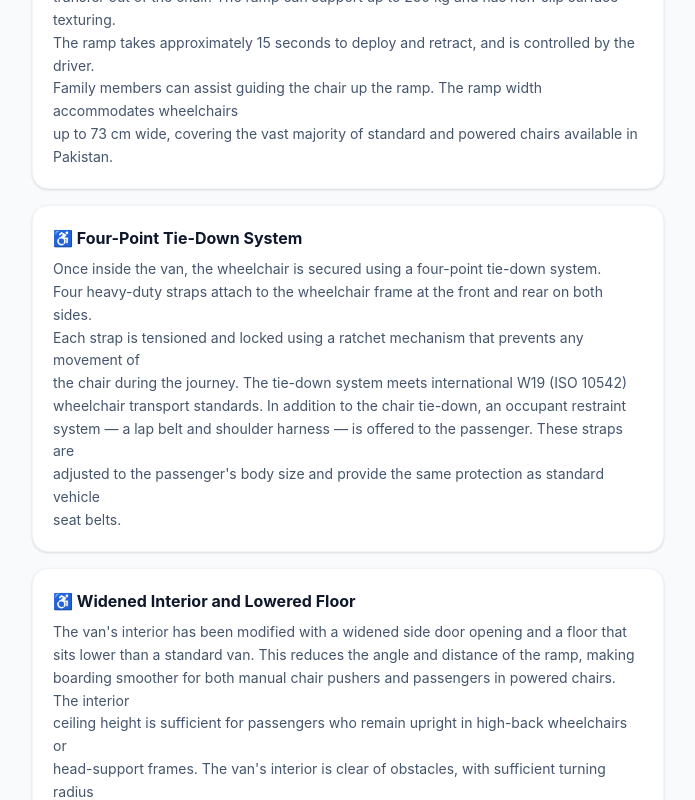
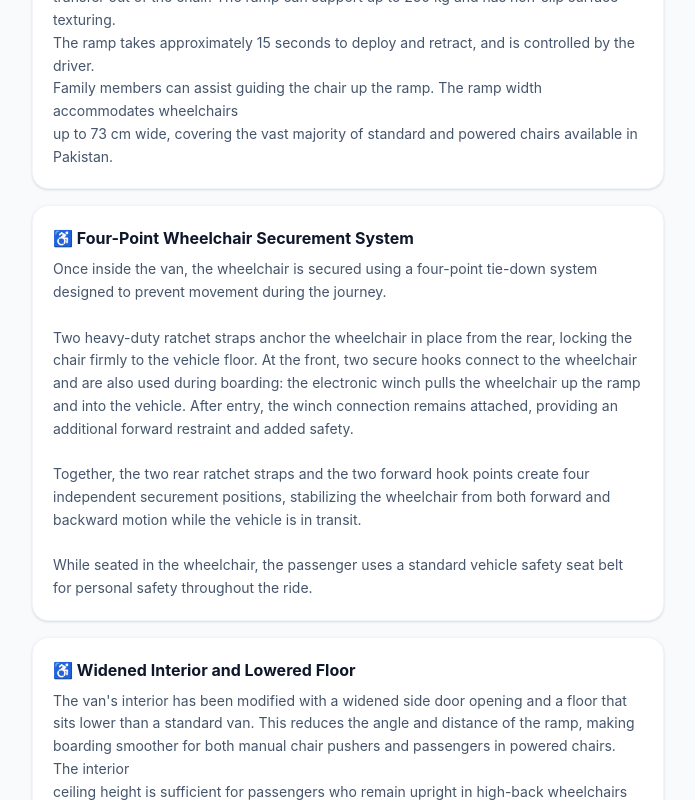
Before and after one commit to Abbas-nps/maya-cabs, a React (Vite) app: page /wheelchair-transport in a window 1280 px wide. Shown: the part 562-1362 px from the top of the page, without its empty margins (292-987 px from the left). Built offline with nearby package versions, Linux system fonts and the light colour scheme.

Commit message:
update wheelchair securement system copy

```diff
--- a/src/pages/WheelchairTransport.jsx
+++ b/src/pages/WheelchairTransport.jsx
@@ -49,15 +49,14 @@ Family members can assist guiding the chair up the ramp. The ramp width accommod
 up to 73 cm wide, covering the vast majority of standard and powered chairs available in Pakistan.`,
               },
               {
-                title: "Four-Point Tie-Down System",
-                body: `Once inside the van, the wheelchair is secured using a four-point tie-down system.
-Four heavy-duty straps attach to the wheelchair frame at the front and rear on both sides.
-Each strap is tensioned and locked using a ratchet mechanism that prevents any movement of
-the chair during the journey. The tie-down system meets international W19 (ISO 10542)
-wheelchair transport standards. In addition to the chair tie-down, an occupant restraint
-system — a lap belt and shoulder harness — is offered to the passenger. These straps are
-adjusted to the passenger's body size and provide the same protection as standard vehicle
-seat belts.`,
+                title: "Four-Point Wheelchair Securement System",
+                body: `Once inside the van, the wheelchair is secured using a four-point tie-down system designed to prevent movement during the journey.
+
+Two heavy-duty ratchet straps anchor the wheelchair in place from the rear, locking the chair firmly to the vehicle floor. At the front, two secure hooks connect to the wheelchair and are also used during boarding: the electronic winch pulls the wheelchair up the ramp and into the vehicle. After entry, the winch connection remains attached, providing an additional forward restraint and added safety.
+
+Together, the two rear ratchet straps and the two forward hook points create four independent securement positions, stabilizing the wheelchair from both forward and backward motion while the vehicle is in transit.
+
+While seated in the wheelchair, the passenger uses a standard vehicle safety seat belt for personal safety throughout the ride.`,
               },
               {
                 title: "Widened Interior and Lowered Floor",
```
